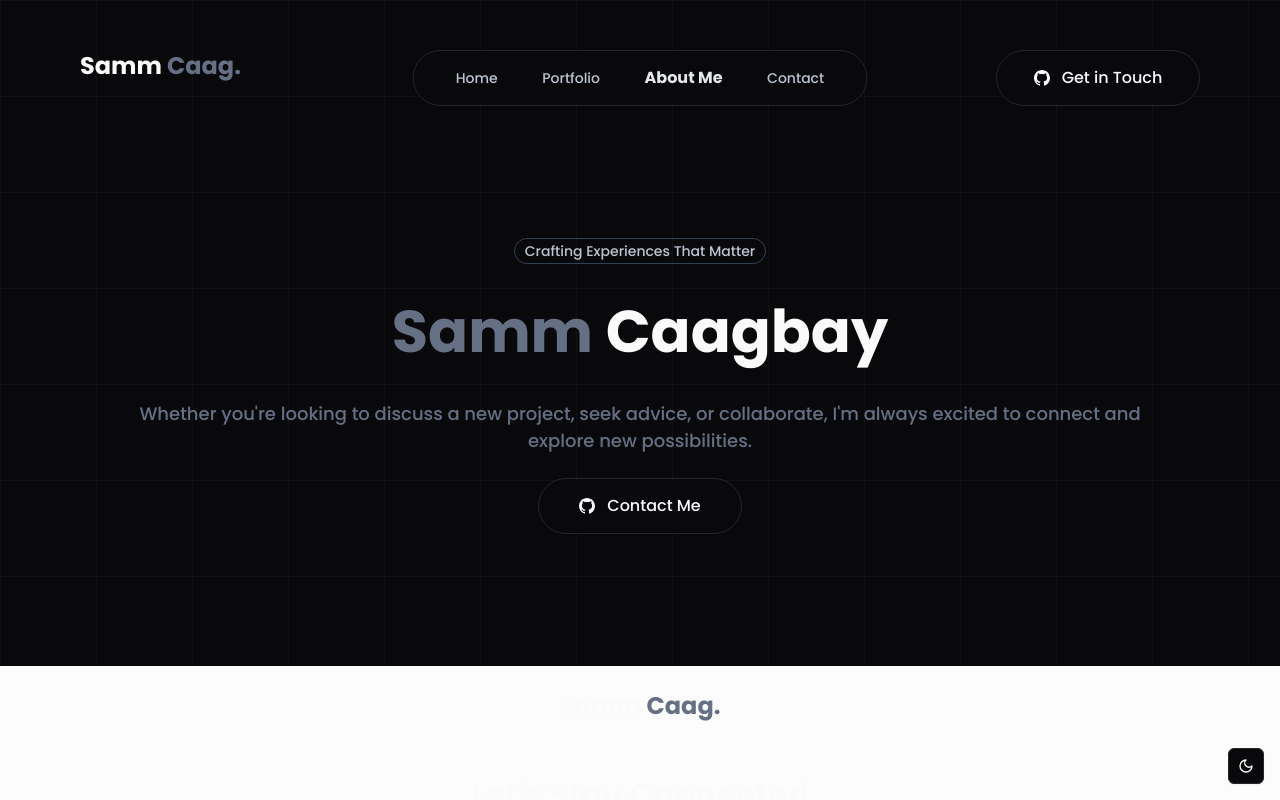
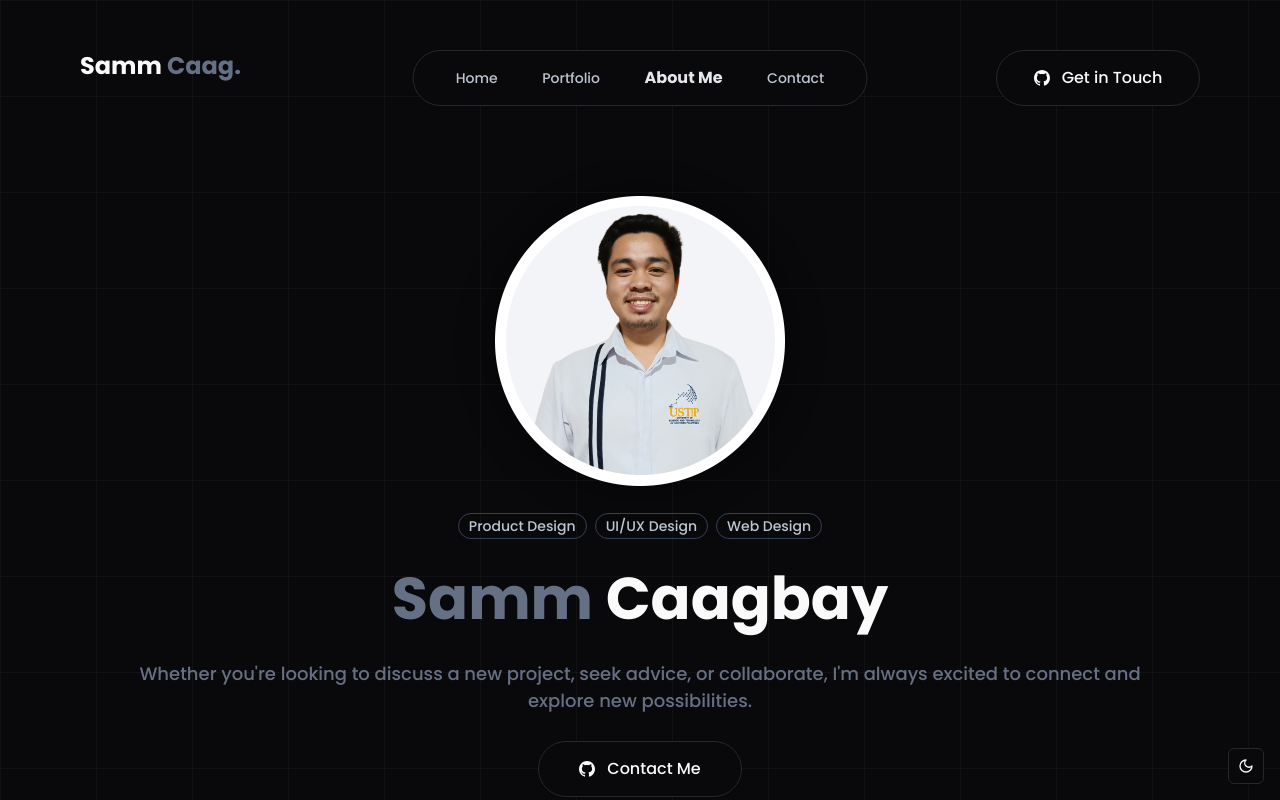
Before and after one commit to SammDumpingStation/personal-portfolio, a Next.js app: page /about in a window 1280 px wide. Shown: the top 800 px of the page. Built offline with nearby package versions, Linux system fonts and the light colour scheme.

Commit message:
👍 Messing Around with the Landing Hero Sections

```diff
--- a/app/(home)/page.tsx
+++ b/app/(home)/page.tsx
@@ -17,6 +17,7 @@ export default function Home() {
         highlightedTitle="Samm Caagbay, Full Stack Web Developer, Based in Philippines"
         subtitle="8+ Years of Experience Designing Stunning Products and Transforming
         Ideas into Reality"
+        otherStyles="min-h-[475px]"
         badges={badgeData.skillTags}
       />
       <ScreenSlider />
--- a/app/about/page.tsx
+++ b/app/about/page.tsx
@@ -1,4 +1,5 @@
 import Hero from "@/components/Hero";
+import badgeData from "@/lib/badge-data";
 
 const AboutMe = () => {
   return (
@@ -9,6 +10,9 @@ const AboutMe = () => {
         subtitle="Whether you're looking to discuss a new project, seek advice, or
         collaborate, I'm always excited to connect and explore new
         possibilities."
+        otherStyles="min-h-[660px]"
+        profilePicture={true}
+        badges={badgeData.skillTags}
       />
     </section>
   );
--- a/app/contact/page.tsx
+++ b/app/contact/page.tsx
@@ -12,7 +12,7 @@ const Contact = () => {
         subtitle="Whether you're looking to discuss a new project, seek advice, or
         collaborate, I'm always excited to connect and explore new
         possibilities."
-        otherStyles="!min-h-[52vh] !justify-end"
+        otherStyles="min-h-[356px] justify-end"
       />
       <div className="flex items-center justify-center space-x-4">
         <span className="flex-grow border-t border-ugray-200 max-w-[338px]"></span>
--- a/app/globals.css
+++ b/app/globals.css
@@ -93,6 +93,12 @@ body {
     @apply font-medium text-[18px] text-ugray-500 max-w-[90ch];
   }
   .main-container {
-    @apply flex justify-center items-center flex-col min-h-[70vh] gap-6;
+    @apply flex items-center flex-col;
+  }
+  .profile-shadows {
+    box-shadow:
+      0px 0px 1.81px rgba(0, 0, 0, 0.3),
+      0px 3.82px 54.32px rgba(0, 0, 0, 0.08),
+      0px 0px 27.16px rgba(0, 0, 0, 0.03);
   }
 }
--- a/app/layout.tsx
+++ b/app/layout.tsx
@@ -27,7 +27,7 @@ export default function RootLayout({
   return (
     <html lang="en" className={`${poppins.variable}`} suppressHydrationWarning>
       <head />
-      <body className="antialiased font-poppins relative min-h-[100vh]">
+      <body className="antialiased font-poppins relative min-h-[100vh] pt-[50px]">
         <div className="grid-background" />
         <ThemeProvider
           attribute="class"
--- a/app/portfolio/page.tsx
+++ b/app/portfolio/page.tsx
@@ -1,13 +1,16 @@
 import Hero from "@/components/Hero";
+import badgeData from "@/lib/badge-data";
+import Image from "next/image";
 
 const Portfolio = () => {
   return (
     <section className="">
-      {" "}
       <Hero
         title="My Design"
         highlightedTitle="Portfolio"
         subtitle="Explore the apps, websites, and digital products I've crafted for businesses and startups"
+        badges={badgeData.skillTags}
+        otherStyles="min-h-[400px]"
       />
     </section>
   );
--- a/components/Header.tsx
+++ b/components/Header.tsx
@@ -2,7 +2,7 @@ import CTA from "./CTA";
 
 const Header = () => {
   return (
-    <header className="px-20 flex justify-between pt-[50px]">
+    <header className="px-20 flex justify-between mb-10 h-[106px]">
       <h1 className="font-bold text-2xl">
         Samm <span className="text-ugray-500">Caag.</span>
       </h1>
--- a/components/Hero.tsx
+++ b/components/Hero.tsx
@@ -1,16 +1,25 @@
 import clsx from "clsx";
 import CTA from "./CTA";
 import { Badge } from "./ui/badge";
+import Image from "next/image";
 
 type HeroProps = {
   title: string;
   highlightedTitle: string;
   subtitle: string;
   badges?: string | { id: number; title: string }[];
-  otherStyles?: string
+  profilePicture?: boolean;
+  otherStyles?: string;
 };
 
-const Hero = ({ title, highlightedTitle, subtitle, badges, otherStyles }: HeroProps) => {
+const Hero = ({
+  title,
+  highlightedTitle,
+  subtitle,
+  badges,
+  profilePicture = false,
+  otherStyles,
+}: HeroProps) => {
   const DynamicBadges = ({
     badges,
   }: {
@@ -34,14 +43,28 @@ const Hero = ({ title, highlightedTitle, subtitle, badges, otherStyles }: HeroPr
   };
 
   return (
-    <div className={clsx('main-container', otherStyles)}>
-      <div className="space-x-2">
-        <DynamicBadges badges={badges} />
+    <div className={clsx("main-container", otherStyles)}>
+      {profilePicture && (
+        <div className="profile-shadows  rounded-full">
+          <Image
+            src={"/images/portfolio-profile.png"}
+            width={290}
+            height={290}
+            alt="Portfolio Profile Picture"
+          />
+        </div>
+      )}
+      <div
+        className={clsx("space-y-4 mb-[27px]", profilePicture && "mt-[27px]")}
+      >
+        <div className="space-x-2 text-center">
+          <DynamicBadges badges={badges} />
+        </div>
+        <h1 className="h1 text-center">
+          <span className="text-ugray-500">{title}</span> {highlightedTitle}
+        </h1>
+        <p className="p text-center">{subtitle}</p>
       </div>
-      <h1 className="h1 text-center">
-        <span className="text-ugray-500">{title}</span> {highlightedTitle}
-      </h1>
-      <p className="p text-center">{subtitle}</p>
       <CTA customLabel="Contact Me" />
     </div>
   );
```
Also changed, not shown: public/images/portfolio-profile.png (added).
